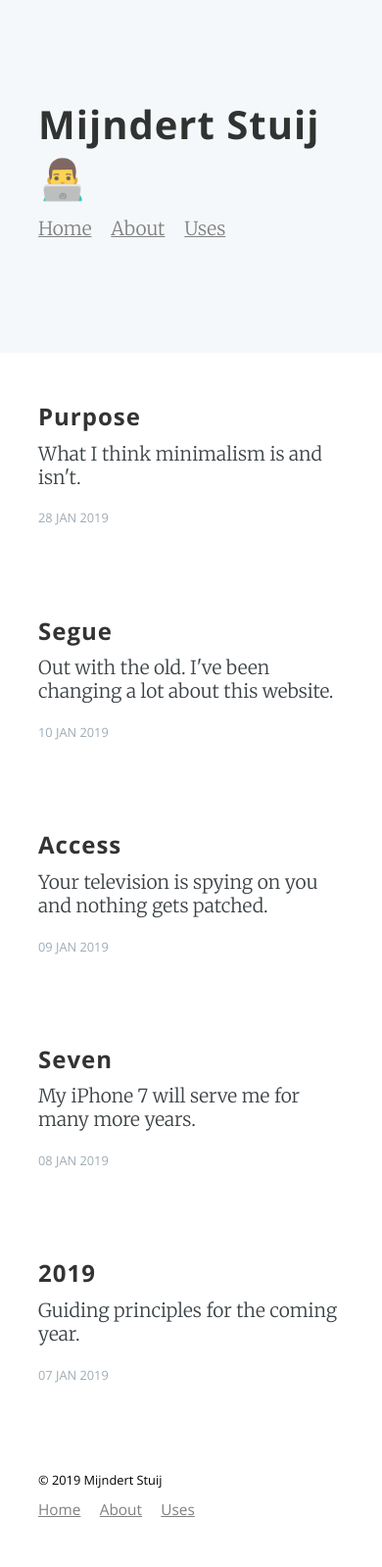
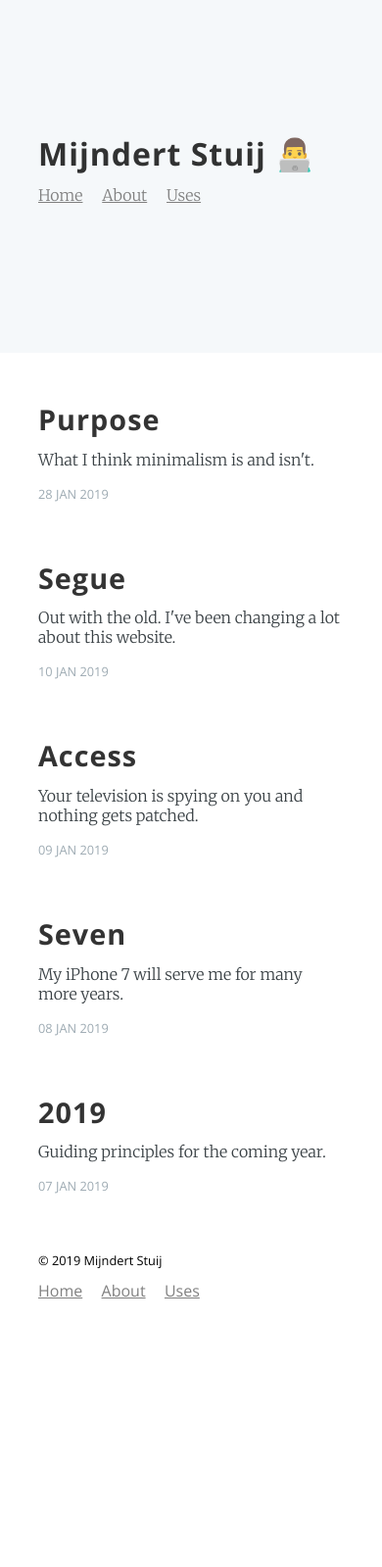
Before and after one commit to mijndert/website, a Jekyll site: the page built from index.html, in a window 390 px wide. Shown: the whole page at 98% size. Built offline with Jekyll 4.4.1, drawn with Linux system fonts in a browser that asks for light colours; after the commit the page ends 1376 px from its top, so only the background shows below that.

Commit message:
Multiple mobile fixes

```diff
--- a/assets/css/theme.scss
+++ b/assets/css/theme.scss
@@ -150,11 +150,11 @@ body {
 @media only screen and (max-width: 600px) {
 
   h1 {
-    font-size: 2.5em;
+    font-size: 2em;
   }
 
   h2 {
-    font-size: 1.5em;
+    font-size: 1.8em;
   }
 
   .main-header {
@@ -162,4 +162,25 @@ body {
     height: 40%;
   }
 
+    .nav a {
+      font-size: 1rem;
+      margin: 0 1rem 0 0;
+    }
+
+  .post {
+    margin: 3rem auto;
+    padding-bottom: 0;
+  }
+
+    .post-excerpt, .post-content {
+      font-family: $content-font;
+      font-size: 1em;
+      color: #3A4145;
+    }
+
+    .post-meta {
+      display: block;
+      margin: 0.5rem 0 0 0;
+    }
+
 }
```
